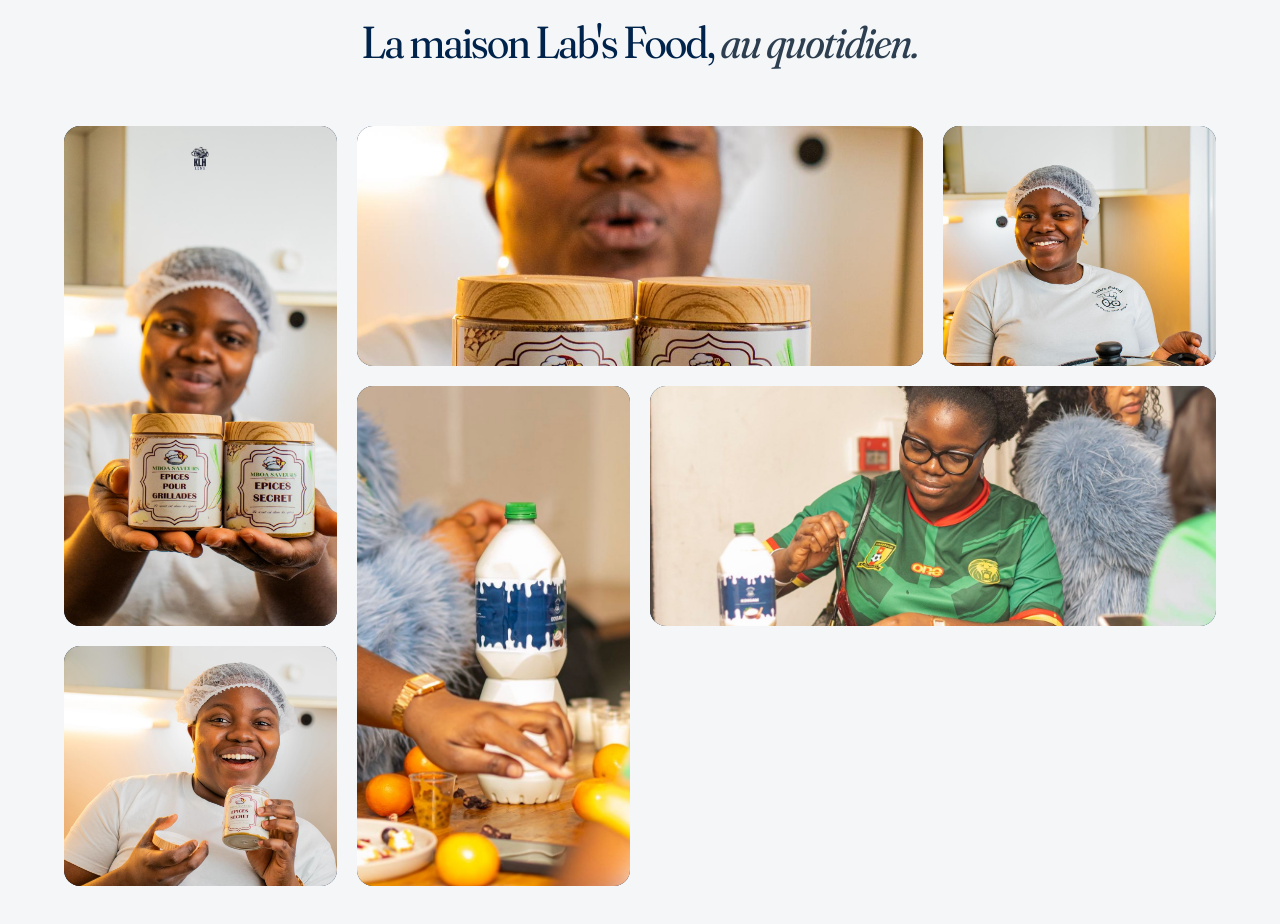
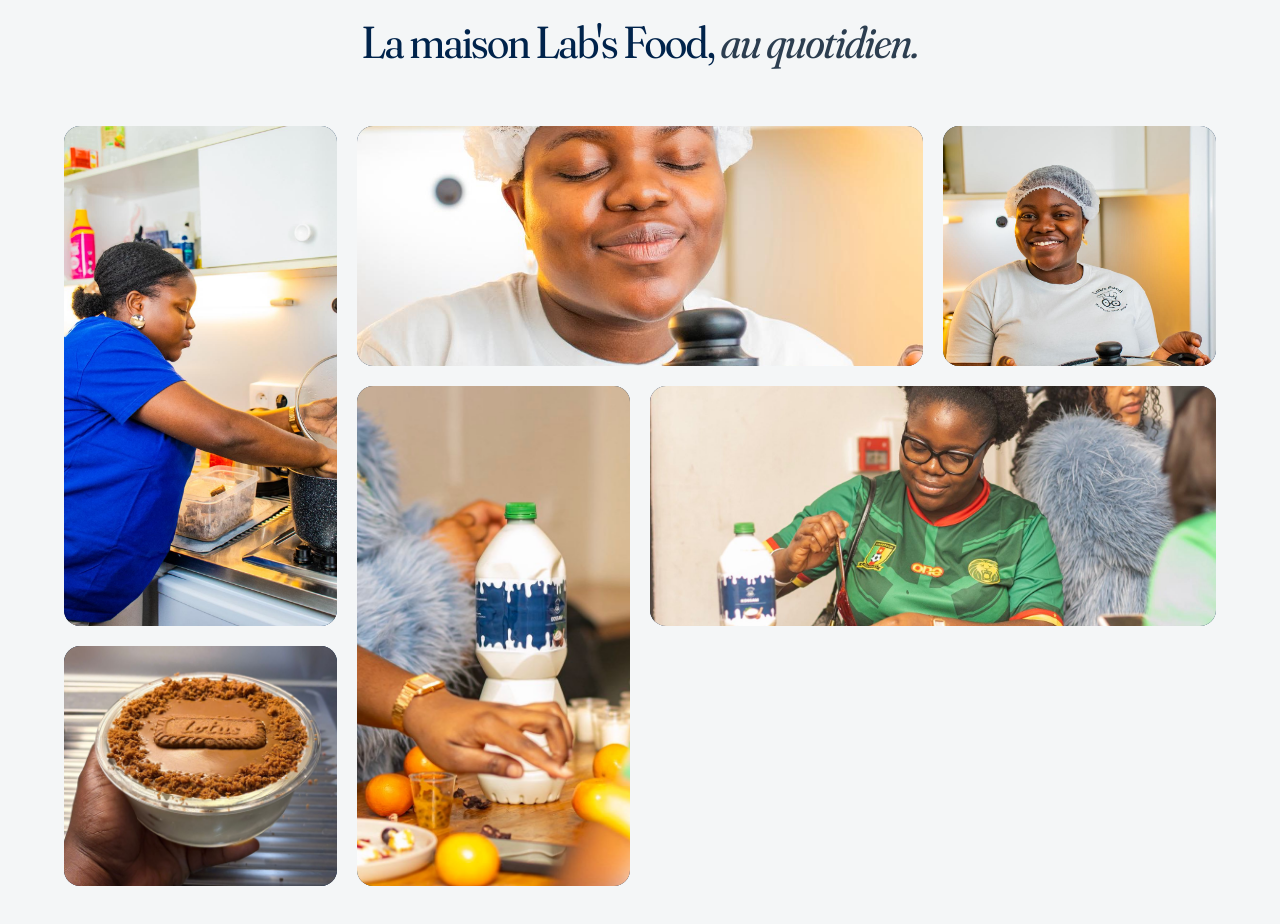
Before and after one commit to LabsFood/labsfood-blog, a Next.js app: page / in a window 1280 px wide. Shown: the part 6320-7244 px from the top of the page. Built offline with nearby package versions, Linux system fonts and the light colour scheme.

Commit message:
feat: implement GallerySection component and add supporting assets

```diff
--- a/components/sections/GallerySection.tsx
+++ b/components/sections/GallerySection.tsx
@@ -19,12 +19,12 @@ const MARQUEE_WORDS = [
 ]
 
 const GALLERY = [
-  { src: '/assets/photo-2.jpeg', alt: 'Préparation maison', aspect: 'tall' },
-  { src: '/assets/photo-7.jpeg', alt: 'Atelier culinaire', aspect: 'wide' },
+  { src: '/assets/cuisine.jpeg', alt: 'Préparation maison', aspect: 'tall' },
+  { src: '/assets/marmite.jpeg', alt: 'Atelier culinaire', aspect: 'wide' },
   { src: '/assets/photo-9.jpeg', alt: 'Batch cooking', aspect: 'square' },
   { src: '/assets/photo-11.jpeg', alt: 'Service maison', aspect: 'tall' },
   { src: '/assets/photo-12.jpeg', alt: 'Dressage soigné', aspect: 'wide' },
-  { src: '/assets/photo-5.jpeg', alt: 'Assistance culinaire', aspect: 'square' },
+  { src: '/assets/photo-14.jpeg', alt: 'Assistance culinaire', aspect: 'square' },
 ]
 
 export function GallerySection() {
```
Also changed, not shown: public/assets/cuisine.jpeg (renamed from public/assets/WhatsApp Image 2026-05-27 at 13.02.14.jpeg), public/assets/marmite.jpeg (renamed from public/assets/WhatsApp Image 2026-05-27 at 13.02.04 (1).jpeg).
